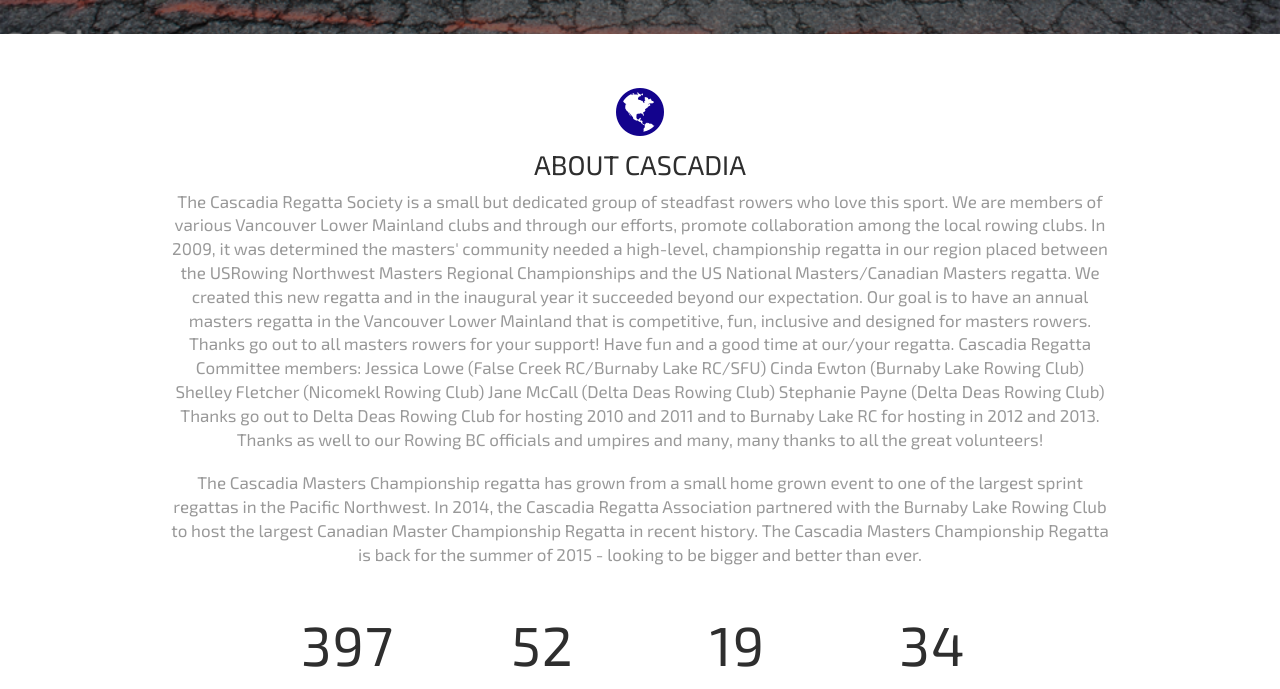
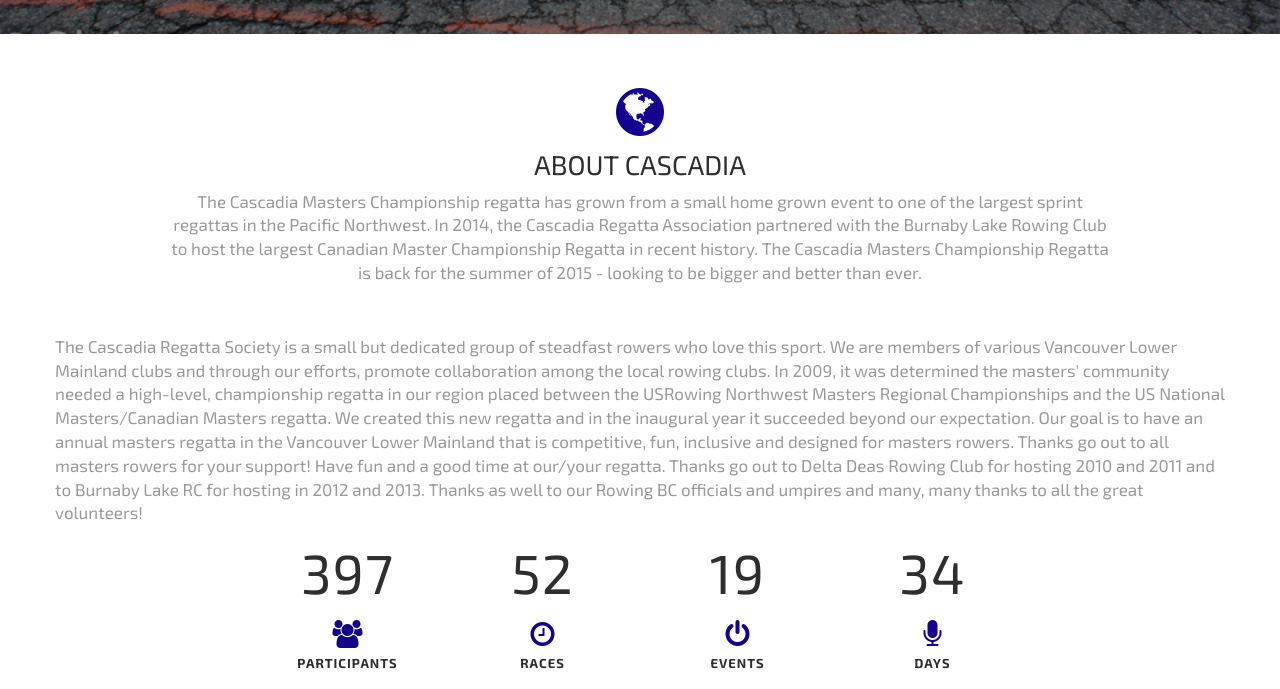
Before and after one commit to lgrikis/lgrikis.github.io, a plain HTML site: page index.html in a window 1280 px wide. Shown: the part 566-1255 px from the top of the page. Drawn offline with Linux system fonts and the light colour scheme; some packages are replaced by stand-ins of ours.

Commit message:
Update index.html

```diff
--- a/index.html
+++ b/index.html
@@ -103,25 +103,24 @@
                     <div class="col-lg-10 col-lg-offset-1 text-center">
                         <i class="fa fa-4x fa-globe"></i>
                         <h2 class="uppercase">about Cascadia</h2>
-                        <p class="lead">The Cascadia Regatta Society is a small but dedicated group of steadfast rowers who love this sport.
-                        We are members of various Vancouver Lower Mainland clubs and through our efforts, promote collaboration among the local rowing clubs.
-
-In 2009, it was determined the masters' community needed a high-level, championship regatta in our region placed between the USRowing Northwest Masters Regional Championships and the US National Masters/Canadian Masters regatta. We created this new regatta and in the inaugural year it succeeded beyond our expectation. Our goal is to have an annual masters regatta in the Vancouver Lower Mainland that is competitive, fun, inclusive and designed for masters rowers. Thanks go out to all masters rowers for your support! Have fun and a good time at our/your regatta.
-
-
-Cascadia Regatta Committee members:
-Jessica Lowe (False Creek RC/Burnaby Lake RC/SFU)
-Cinda Ewton (Burnaby Lake Rowing Club)
-Shelley Fletcher (Nicomekl Rowing Club)
-Jane McCall (Delta Deas Rowing Club)
-Stephanie Payne (Delta Deas Rowing Club)
-
-Thanks go out to Delta Deas Rowing Club for hosting 2010 and 2011 and to Burnaby Lake RC for hosting in 2012 and 2013.  Thanks as well to our Rowing BC officials and umpires and many, many thanks to all the great volunteers! </p>
                         <p class="lead">The Cascadia Masters Championship regatta has grown from a small home grown event to one of the largest sprint regattas in the Pacific Northwest.  In 2014, the Cascadia Regatta Association partnered with the Burnaby Lake Rowing Club to host the largest Canadian Master Championship Regatta in recent history.  The Cascadia Masters Championship Regatta is back for the summer of 2015 - looking to be bigger and better than ever.</p>
                     </div>
 
                     <!-- MILESTONE -->
                     <div id="milestone">
+                    	<p class="lead">The Cascadia Regatta Society is a small but dedicated group of steadfast rowers who love this sport.
+ We are members of various Vancouver Lower Mainland clubs and through our efforts, promote collaboration
+ among the local rowing clubs.
+
+In 2009, it was determined the masters' community needed a high-level, championship regatta in our region placed between
+the USRowing Northwest Masters Regional Championships and the US National Masters/Canadian Masters regatta.
+We created this new regatta and in the inaugural year it succeeded beyond our expectation.
+Our goal is to have an annual masters regatta in the Vancouver Lower Mainland that is competitive, fun, inclusive
+and designed for masters rowers. Thanks go out to all masters rowers for your support!
+Have fun and a good time at our/your regatta.
+
+Thanks go out to Delta Deas Rowing Club for hosting 2010 and 2011 and to Burnaby Lake RC for hosting in 2012 and 2013.
+Thanks as well to our Rowing BC officials and umpires and many, many thanks to all the great volunteers! </p>
                         <div class="col-lg-8 col-lg-offset-2 text-center">
                             <div class="row">
                                 <div class="fact col-xs-6 col-md-3 col-lg-3">
```
